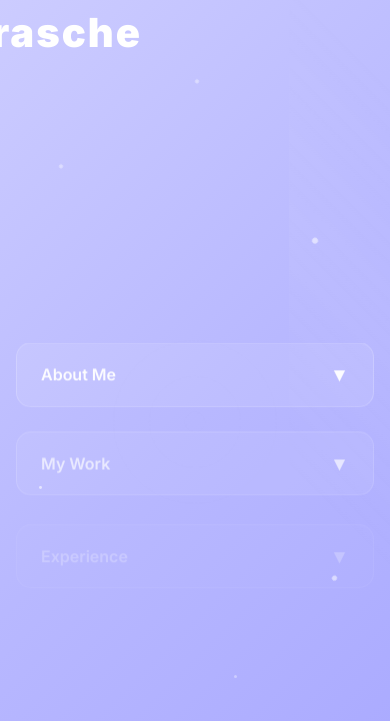
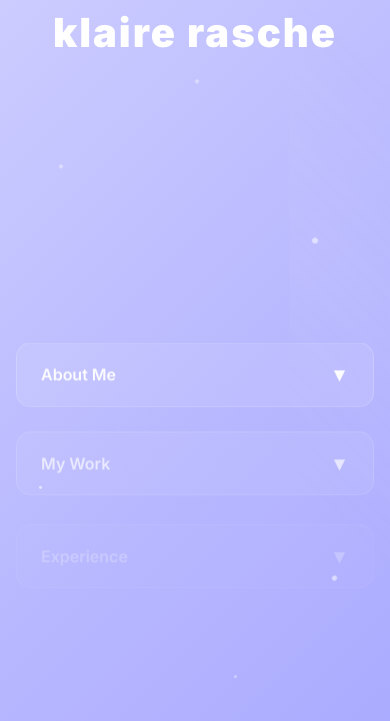
Before and after one commit to kllrasc/klairerasche, a plain HTML site: page klaire.html in a window 390 px wide. Shown: the top 721 px of the page. Drawn offline with Linux system fonts and the light colour scheme.

Commit message:
Fix name positioning: stays centered when moving to top instead of going to left corner

```diff
--- a/klaire.html
+++ b/klaire.html
@@ -51,9 +51,8 @@
         .name-text.move-to-top {
             position: fixed;
             top: 4rem;
-            left: 0;
-            right: 0;
-            transform: none;
+            left: 50%;
+            transform: translateX(-50%);
             z-index: 100;
             transition: all 1s ease-out;
         }
@@ -279,9 +278,8 @@
 
             .name-text.move-to-top {
                 top: 2rem;
-                left: 0;
-                right: 0;
-                transform: none;
+                left: 50%;
+                transform: translateX(-50%);
             }
 
             .accordion-header {
```
